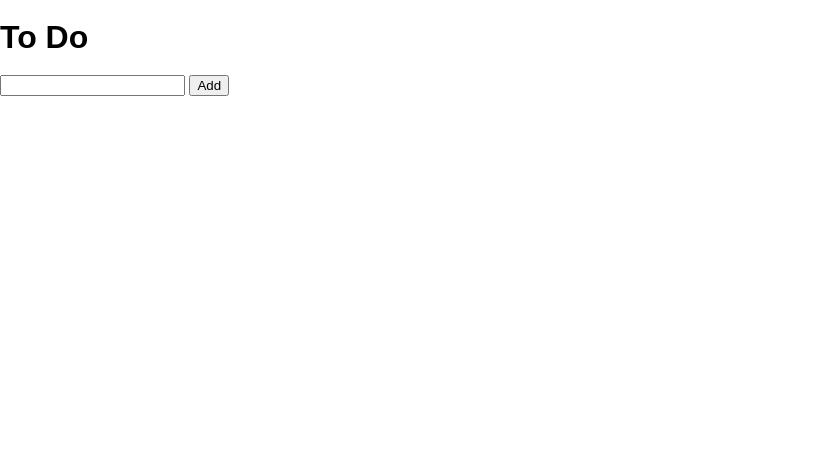
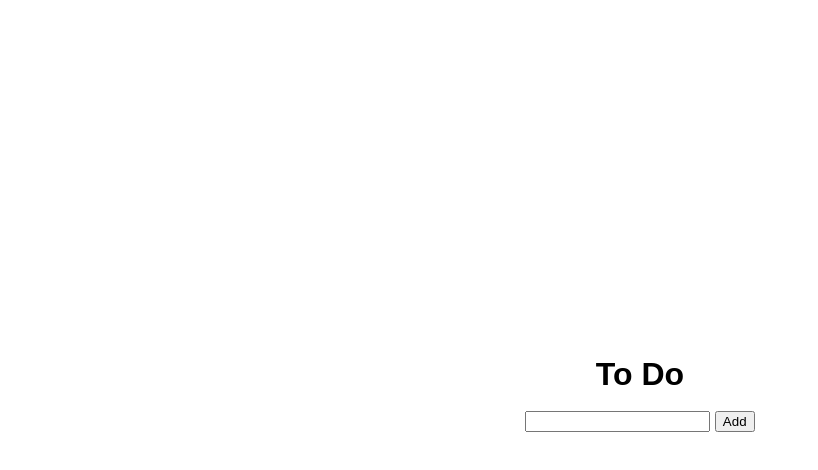
Before and after one commit to GarrettAnderson/todo, a website: page public/index.html in a window 1280 px wide. Shown: the whole page, without its empty margins (0-818 px from the left). Drawn offline with Linux system fonts and the light colour scheme.

Commit message:
added styles to the todo list body to center in the screen. set max-width to 960px and display flex

```diff
--- a/public/screen.css
+++ b/public/screen.css
@@ -7,8 +7,13 @@ html {
 }
 
 body {
-  margin: 0;
+  margin: 0 auto;
   min-height: 100%;
+  max-width: 960px;
+  display: flex;
+  justify-content: center;
+  flex-direction: column;
+  align-items: center;
 }
 
 .strikethrough {
```
